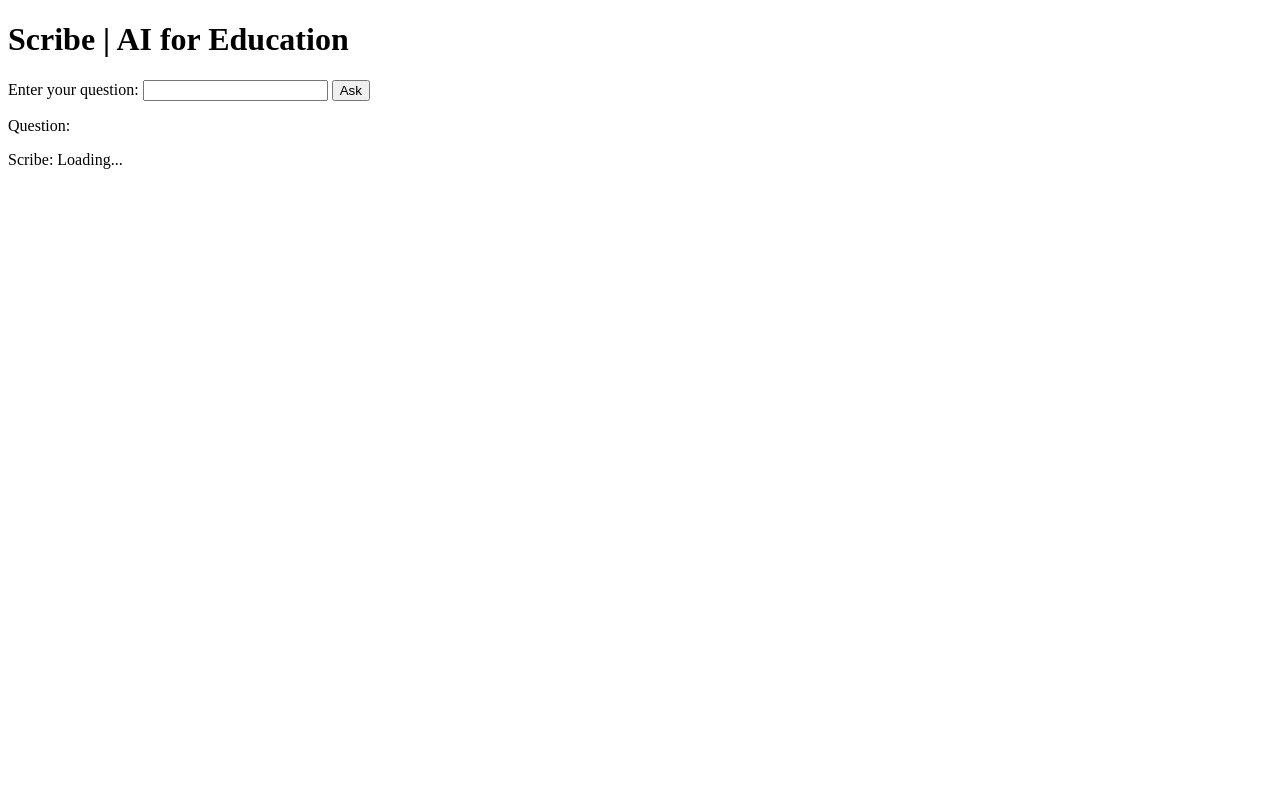
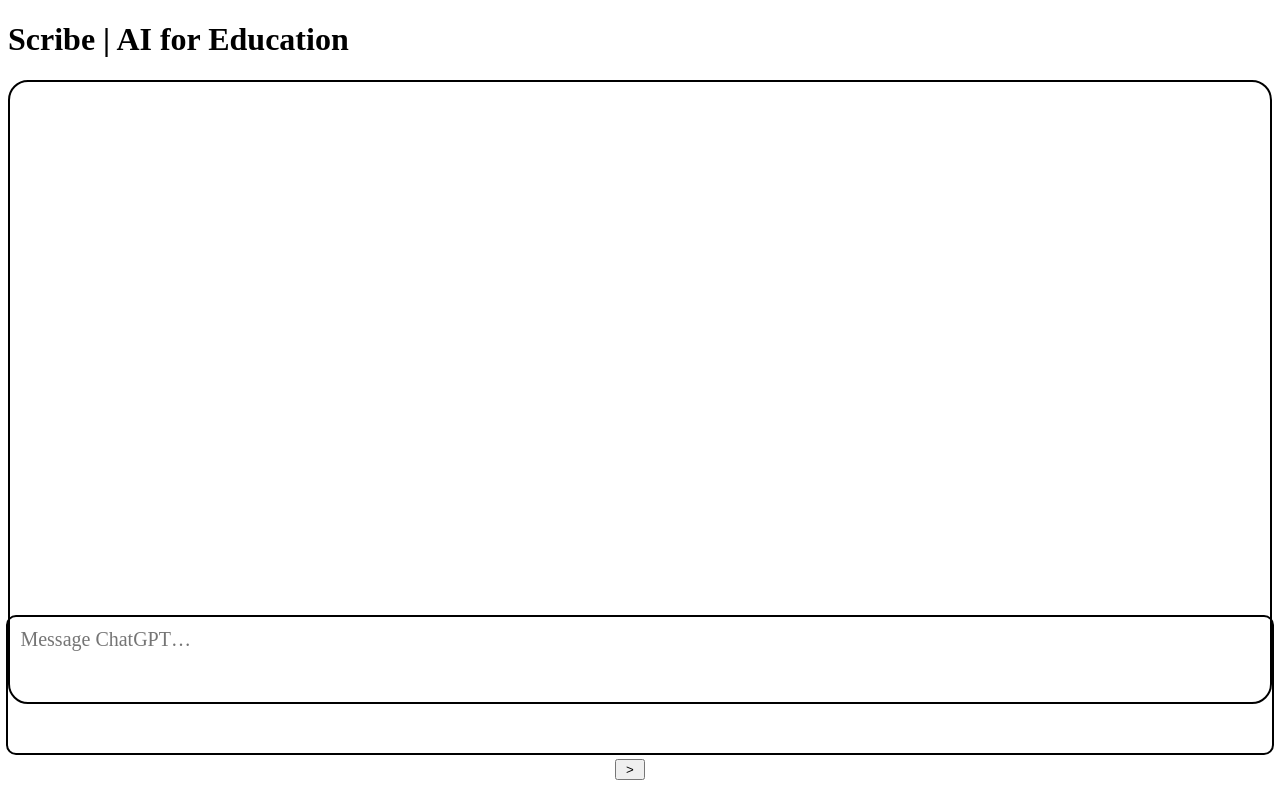
Before and after one commit to ashnair5335/Scribe-Final, a Flask app: page / in a window 1280 px wide. Run offline with Flask 3, Linux system fonts and the light colour scheme.

Commit message:
Added lots of styling

```diff
--- a/app.py
+++ b/app.py
@@ -29,7 +29,7 @@
 
 @app.route("/process_input", methods=["POST"])
 def process_input():
-    user_input = request.form["userInput"]
+    user_input = request.form["promptTextArea"]
 
     # return response based on user_input
 
--- a/templates/index.html
+++ b/templates/index.html
@@ -1,29 +1,159 @@
 <!DOCTYPE html>
 <html lang="en">
+
 <head>
   <meta charset="UTF-8">
   <meta name="viewport" content="width=device-width, initial-scale=1.0">
   <title>Scribe | AI for Education</title>
+  <style>
+    #body {
+      margin: 20px;
+      padding: 0;
+    }
+
+    #promptTextArea {
+      /* height: 40px;
+      resize: none;
+      margin: 20px;
+      width: 100%;
+      box-sizing: border-box; */
+      text-size-adjust: 100%;
+    tab-size: 4;
+    --rem: 16;
+    --white: #fff;
+    --black: #000;
+    --gray-50: #f7f7f8;
+    --gray-100: #ececf1;
+    --gray-200: #d9d9e3;
+    --gray-300: #c5c5d2;
+    --gray-400: #acacbe;
+    --gray-500: #8e8ea0;
+    --gray-600: #565869;
+    --gray-700: #40414f;
+    --gray-800: #343541;
+    --gray-900: #202123;
+    --gray-950: #050509;
+    --gizmo-gray-500: #999;
+    --gizmo-gray-600: #666;
+    --gizmo-gray-950: #0f0f0f;
+    --brand-purple: #ab68ff;
+    --text-primary: var(--gray-100);
+    --text-secondary: var(--gray-300);
+    --text-tertiary: var(--gizmo-gray-500);
+    --surface-primary: var(--gray-900);
+    --surface-secondary: var(--gray-800);
+    --surface-tertiary: var(--gray-700);
+    --border-light: rgba(217,217,227,.1);
+    --border-medium: rgba(217,217,227,.15);
+    --border-heavy: rgba(217,217,227,.2);
+    --border-xheavy: rgba(217,217,227,.25);
+    color-scheme: dark;
+    -webkit-font-smoothing: antialiased;
+    --tw-bg-opacity: 1;
+    --tw-text-opacity: 1;
+    border: 0 solid #d9d9e3;
+    box-sizing: border-box;
+    --tw-border-spacing-x: 0;
+    --tw-border-spacing-y: 0;
+    --tw-translate-x: 0;
+    --tw-translate-y: 0;
+    --tw-rotate: 0;
+    --tw-skew-x: 0;
+    --tw-skew-y: 0;
+    --tw-scale-x: 1;
+    --tw-scale-y: 1;
+    --tw-pan-x: ;
+    --tw-pan-y: ;
+    --tw-pinch-zoom: ;
+    --tw-scroll-snap-strictness: proximity;
+    --tw-gradient-from-position: ;
+    --tw-gradient-via-position: ;
+    --tw-gradient-to-position: ;
+    --tw-ordinal: ;
+    --tw-slashed-zero: ;
+    --tw-numeric-figure: ;
+    --tw-numeric-spacing: ;
+    --tw-numeric-fraction: ;
+    --tw-ring-inset: ;
+    --tw-ring-offset-width: 0px;
+    --tw-ring-offset-color: #fff;
+    --tw-ring-color: rgba(69,89,164,.5);
+    --tw-ring-offset-shadow: 0 0 transparent;
+    --tw-ring-shadow: 0 0 transparent;
+    --tw-shadow-colored: 0 0 transparent;
+    --tw-blur: ;
+    --tw-brightness: ;
+    --tw-contrast: ;
+    --tw-grayscale: ;
+    --tw-hue-rotate: ;
+    --tw-invert: ;
+    --tw-saturate: ;
+    --tw-sepia: ;
+    --tw-drop-shadow: ;
+    --tw-backdrop-blur: ;
+    --tw-backdrop-brightness: ;
+    --tw-backdrop-contrast: ;
+    --tw-backdrop-grayscale: ;
+    --tw-backdrop-hue-rotate: ;
+    --tw-backdrop-invert: ;
+    --tw-backdrop-opacity: ;
+    --tw-backdrop-saturate: ;
+    --tw-backdrop-sepia: ;
+    color: inherit;
+    font-family: inherit;
+    font-weight: inherit;
+    --tw-shadow: 0 0 transparent;
+    appearance: none;
+    border-color: #8e8ea0;
+    border-radius: 10px;
+    font-size: 1rem;
+    line-height: 1.5rem;
+
+    width: 99%;
+    resize: none;
+    border-width: 0;
+    padding-bottom: 10px;
+    padding-top: 10px;
+    padding-left: .75rem;
+    padding-right: 2.5rem;
+    background-color: transparent;
+    max-height: 200px;
+    height: 100px;
+    overflow-y: hidden;
+    border: 2px solid black;
+    }
+
+    #outputContainer {
+      padding: 10px;
+      height: 600px;
+      overflow: auto;
+      border: 2px solid black;
+      border-radius: 20px;
+    }
+  </style>
 </head>
+
 <body>
   <h1>Scribe | AI for Education</h1>
 
-    <form id="userInputForm">
-        <label for="userInput">Enter your question:</label>
-        <input type="text" id="userInput" name="userInput">
-        <button type="button" onclick="processInput()">Ask</button>
+  <form id="promptTextAreaForm" style="position: absolute; bottom: 20px; left: 0; width: 100%; text-align: center;">
+    <!-- <textarea id="userInput" name="userInput" placeholder="Enter your question..." style="width: calc(100% - 100px); resize: vertical;" oninput="resizeTextarea()"></textarea> -->
+    <textarea id="promptTextArea" tabind ex="0" data-id="root" rows="1" placeholder="Message ChatGPT…" class="m-0 w-full resize-none border-0 bg-transparent py-[10px] pr-10 focus:ring-0 focus-visible:ring-0 dark:bg-transparent md:py-3.5 md:pr-12 placeholder-black/50 dark:placeholder-white/50 pl-3 md:pl-4" style="max-height: 200px; height: 140px; overflow-y: auto;; font-size: 20px;"></textarea>
+    <button type="button" onclick="processInput()" style="width: 30px; margin-right: 20px;" >></button>
   </form>
 
-    <p id="userQuestion">Question: </p>
-    <p id="apiResponse">Scribe: Loading...</p>
+  <div id="outputContainer">
+    <p id="userQuestion"></p>
+    <p id="apiResponse"></p>
+  </div>
 
   <script>
     function processInput() {
       // Get user input from the form
-            var userInput = document.getElementById('userInput').value;
+      var promptTextArea = document.getElementById('promptTextArea').value;
 
       // Update the user question on the page
-            document.getElementById('userQuestion').textContent = 'User\'s Question: ' + userInput;
+      // document.getElementById('userQuestion').textContent = 'User\'s Question: ' + userInput;
 
       // Use Fetch API to send the user input to the server
       fetch('/process_input', {
@@ -31,12 +161,20 @@
         headers: {
           'Content-Type': 'application/x-www-form-urlencoded',
         },
-                body: 'userInput=' + encodeURIComponent(userInput),
+        body: 'promptTextArea=' + encodeURIComponent(promptTextArea),
       })
         .then(response => response.json())
         .then(data => {
           // Update the content of the HTML element with the fetched data
-                document.getElementById('apiResponse').textContent = 'API Response: ' + data.response_text;
+          var apiResponse = data.response_text;
+          var outputContainer = document.getElementById('outputContainer');
+          var newQuestion = document.createElement('p');
+          newQuestion.textContent = 'User\'s Question: ' + promptTextArea;
+          var newResponse = document.createElement('p');
+          newResponse.textContent = 'Scribe: ' + apiResponse;
+          outputContainer.appendChild(newQuestion);
+          outputContainer.appendChild(newResponse);
+          outputContainer.scrollTop = outputContainer.scrollHeight;
         })
         .catch(error => console.error('Error:', error));
     }
```
Also changed, not shown: templates/style.css (renamed from static/css/style.css, +9 -4 lines). Lines whose indentation alone changed are shown as unchanged.
